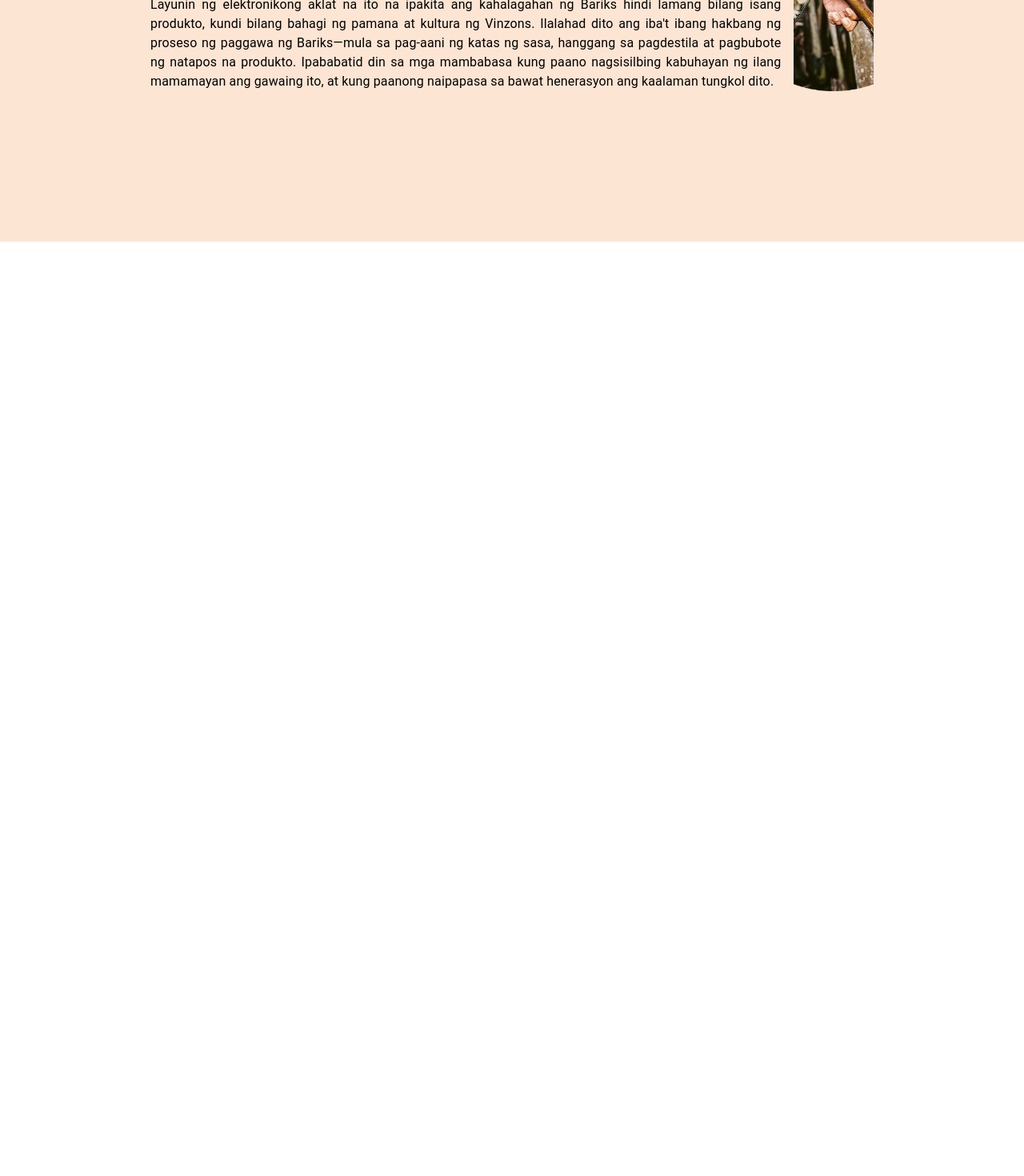
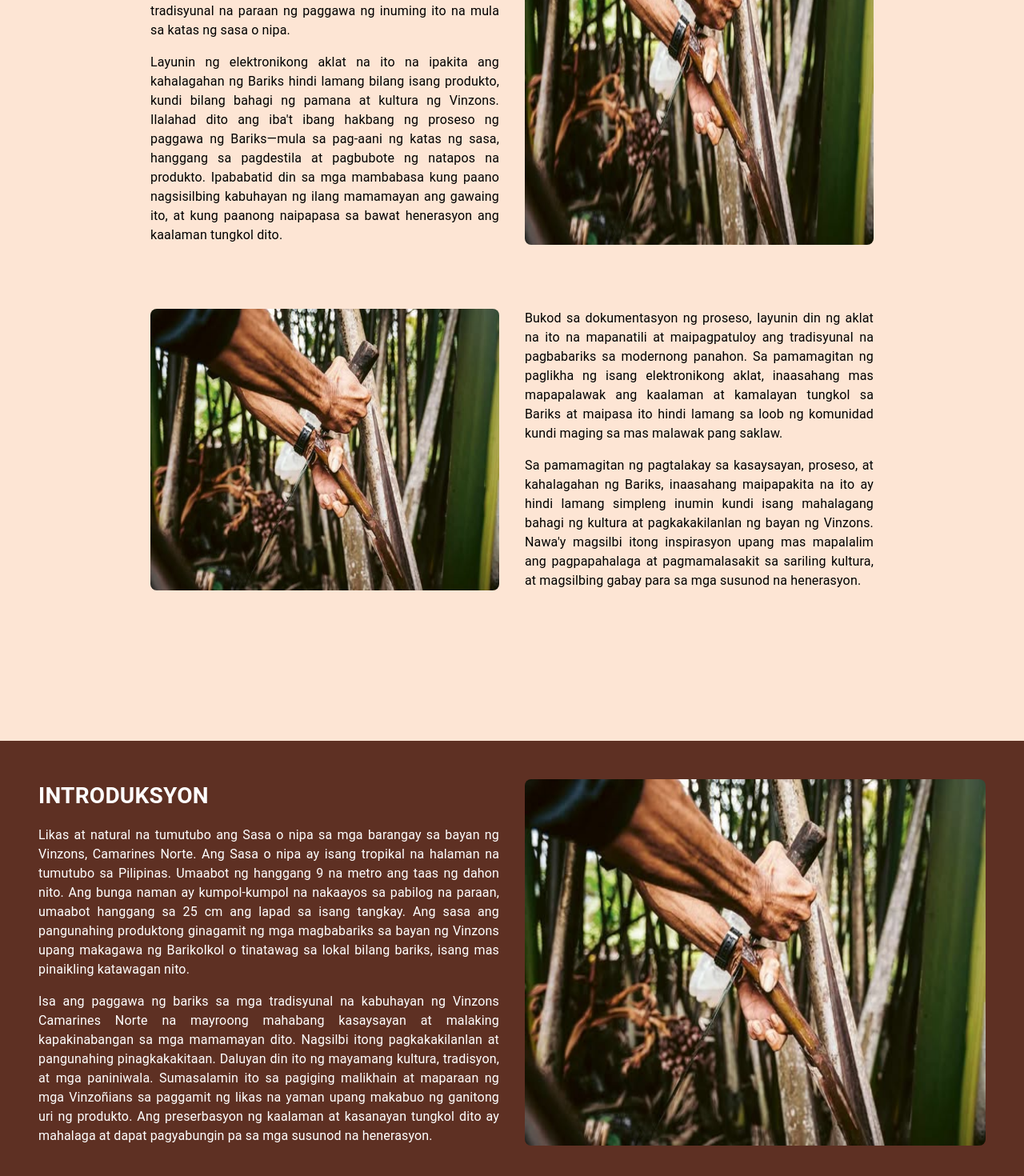
Before and after one commit to baisaarnina/e-bariks, a React (Create React App) app: page / in a window 1280 px wide. Shown: the part 1164-2634 px from the top of the page at 80% size. Before the commit the page ends 1466 px from the top, so only its background shows below. Built offline with nearby package versions, Linux system fonts and the light colour scheme.

Commit message:
Paunang salit +intro

```diff
--- /dev/null
+++ b/src/component/intro.js
@@ -0,0 +1,80 @@
+import React from "react";
+import { Typography, Box } from "@mui/material";
+import homeData from "../json/home.json";
+import Pauna1 from "../assets/image/pauna1.png";
+import { appbarHeight, pagePadding } from "../constant/constant";
+
+export default function Intro() {
+    return (
+        <Box sx={style.maincontainer}>
+            <Box sx={style.container}>
+                <Box xs={12} md={6} textAlign='justify' width='50%'>
+                    <Typography
+                        sx={{
+                            fontSize: 28,
+                            fontWeight: 'bold',
+                            color: 'white',
+                            position: 'relative',
+                            display: 'inline-block',
+                            marginBottom: 2,
+                            '&::after': {
+                                content: '""',
+                                position: 'absolute',
+                                left: 0,
+                                bottom: -4,
+                                width: '100%',
+                                height: '2px',
+                                borderRadius: 2,
+                                backgroundColor: '#5E3023',
+                            },
+                        }}
+                    >
+                        INTRODUKSYON
+                    </Typography>
+                    <Typography sx={{ fontSize: 16, marginBottom: 2, color: 'white' }}>
+                        {homeData.inrtro1.text}
+                    </Typography>
+                    <Typography sx={{ fontSize: 16, color: 'white' }}>
+                        {homeData.inrtro2.text}
+                    </Typography>
+                </Box>
+                <Box xs={12} md={6} width='50%'>
+                    <Box
+                        component="img"
+                        src={Pauna1}
+                        alt="Paunang Salita"
+                        sx={{
+                            width: '100%',
+                            height: '100%',
+                            borderRadius: 2,
+                        }}
+                    />
+                </Box>
+
+            </Box>
+            {/* <Box xs={12} md={6} textAlign='justify' >
+            <Typography sx={{ fontSize: 16 , color:'white'}}>
+                {homeData.inrtro2.text}
+            </Typography>
+            </Box> */}
+        </Box>
+    )
+}
+
+const style = {
+    maincontainer: {
+        position: 'relative',
+        display: 'flex',
+        flexDirection: 'column',
+        alignItems: 'center',
+        backgroundColor: "#5E3023",
+        padding: pagePadding,
+    },
+    container: {
+        display: 'flex',
+        flexDirection: 'row',
+        gap: 4,
+        p:5
+    }
+
+}
--- a/src/component/pauna.js
+++ b/src/component/pauna.js
@@ -7,8 +7,8 @@ import { appbarHeight, pagePadding } from "../constant/constant";
 export default function Pauna() {
   return (
     <Box sx={style.maincontainer}>
-      <Box sx={style.container}>
-        <Box xs={12} md={6} textAlign='justify'>
+      <Box sx={{...style.container, mb:10}}>
+        <Box xs={12} md={6} textAlign='justify' width='50%'>
           <Typography
             sx={{
               fontSize: 28,
@@ -38,7 +38,7 @@ export default function Pauna() {
             {homeData.pauna2.text}
           </Typography>
         </Box>
-        <Box xs={12} md={6}>
+        <Box xs={12} md={6} width='50%'>
           <Box
             component="img"
             src={Pauna1}
@@ -46,10 +46,31 @@ export default function Pauna() {
             sx={{
               width: '100%',
               height: '100%',
-              objectFit: 'cover',
               borderRadius: 2,
             }}
           />
+        </Box>
+      </Box>
+      <Box sx={style.container}>
+        <Box xs={12} md={6} width='50%'>
+          <Box
+            component="img"
+            src={Pauna1}
+            alt="Paunang Salita"
+            sx={{
+              width: '100%',
+              height: '100%',
+              borderRadius: 2,
+            }}
+          />
+        </Box>
+        <Box xs={12} md={6} textAlign='justify' width='50%'>
+          <Typography sx={{ fontSize: 16, marginBottom: 2 }}>
+            {homeData.pauna3.text}
+          </Typography>
+          <Typography sx={{ fontSize: 16 }}>
+            {homeData.pauna4.text}
+          </Typography>
         </Box>
       </Box>
     </Box>
@@ -67,7 +88,7 @@ const style = {
   container: {
     display: 'flex',
     flexDirection: 'row',
-    gap: 2
+    gap: 4,
   }
 
 }
--- a/src/json/home.json
+++ b/src/json/home.json
@@ -4,5 +4,17 @@
     },
     "pauna2" :{
         "text":"Layunin ng elektronikong aklat na ito na ipakita ang kahalagahan ng Bariks hindi lamang bilang isang produkto, kundi bilang bahagi ng pamana at kultura ng Vinzons. Ilalahad dito ang iba't ibang hakbang ng proseso ng paggawa ng Bariks—mula sa pag-aani ng katas ng sasa, hanggang sa pagdestila at pagbubote ng natapos na produkto. Ipababatid din sa mga mambabasa kung paano nagsisilbing kabuhayan ng ilang mamamayan ang gawaing ito, at kung paanong naipapasa sa bawat henerasyon ang kaalaman tungkol dito."
+    },
+    "pauna3" :{
+        "text":"Bukod sa dokumentasyon ng proseso, layunin din ng aklat na ito na mapanatili at maipagpatuloy ang tradisyunal na pagbabariks sa modernong panahon. Sa pamamagitan ng paglikha ng isang elektronikong aklat, inaasahang mas mapapalawak ang kaalaman at kamalayan tungkol sa Bariks at maipasa ito hindi lamang sa loob ng komunidad kundi maging sa mas malawak pang saklaw."
+    },
+    "pauna4" :{
+        "text":"Sa pamamagitan ng pagtalakay sa kasaysayan, proseso, at kahalagahan ng Bariks, inaasahang maipapakita na ito ay hindi lamang simpleng inumin kundi isang mahalagang bahagi ng kultura at pagkakakilanlan ng bayan ng Vinzons. Nawa'y magsilbi itong inspirasyon upang mas mapalalim ang pagpapahalaga at pagmamalasakit sa sariling kultura, at magsilbing gabay para sa mga susunod na henerasyon."
+    },
+    "inrtro1" :{
+        "text":"Likas at natural na tumutubo ang Sasa o nipa sa mga barangay sa bayan ng Vinzons, Camarines Norte. Ang Sasa o nipa ay isang tropikal na halaman na tumutubo sa Pilipinas. Umaabot ng hanggang 9 na metro ang taas ng dahon nito. Ang bunga naman ay kumpol-kumpol na nakaayos sa pabilog na paraan, umaabot hanggang sa 25 cm ang lapad sa isang tangkay. Ang sasa ang pangunahing produktong ginagamit ng mga magbabariks sa bayan ng Vinzons upang makagawa ng Barikolkol o tinatawag sa lokal bilang bariks, isang mas pinaikling katawagan nito."
+    },
+    "inrtro2" :{
+        "text":"Isa ang paggawa ng bariks sa mga tradisyunal na kabuhayan ng Vinzons Camarines Norte na mayroong mahabang kasaysayan at malaking kapakinabangan sa mga mamamayan dito.  Nagsilbi itong pagkakakilanlan at pangunahing pinagkakakitaan. Daluyan din ito  ng mayamang kultura, tradisyon, at mga paniniwala. Sumasalamin ito sa pagiging malikhain at maparaan ng mga Vinzoñians sa paggamit ng likas na yaman upang makabuo ng ganitong uri ng produkto. Ang preserbasyon ng kaalaman at kasanayan tungkol dito ay mahalaga at dapat pagyabungin pa sa mga susunod na henerasyon. "
     }
 }
--- a/src/page/introduksyon.js
+++ b/src/page/introduksyon.js
@@ -6,15 +6,17 @@ import C from '../constant/colors';
 import S from '../constant/sizes';
 import banner from '../assets/image/banner.png'
 import Pauna from "../component/pauna";
+import Intro from "../component/intro";
 
 
 export default function Introduksyon() {
     return (
         <Box xs={12} sx={style.maincontainer}>
-          <Banner/>
-          <Box sx={style.container}>
-            <Pauna/>
-          </Box>
+            <Banner />
+            <Box sx={style.container}>
+                <Pauna />
+            </Box>
+            <Intro />
         </Box>
     );
 }
```
Also changed, not shown: src/assets/image/pauna1.png.
